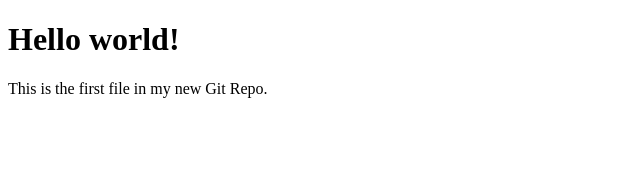
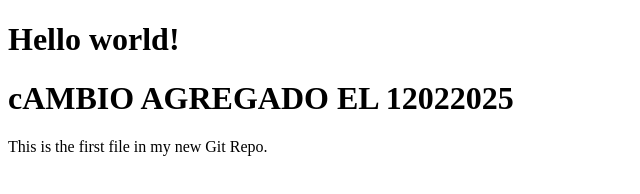
Before and after one commit to carloskurix/6012025, a plain HTML site: page index.html in a window 1280 px wide. Shown: the whole page, without its empty margins (0-640 px from the left). Drawn offline with Linux system fonts and the light colour scheme.

Commit message:
Update index.html   SOLO se agregó un head

```diff
--- a/index.html
+++ b/index.html
@@ -6,6 +6,8 @@
 <body>
 
 <h1>Hello world!</h1>
+<h1>cAMBIO AGREGADO EL 12022025</h1>
+
 <p>This is the first file in my new Git Repo.</p>
 
 </body>
```
